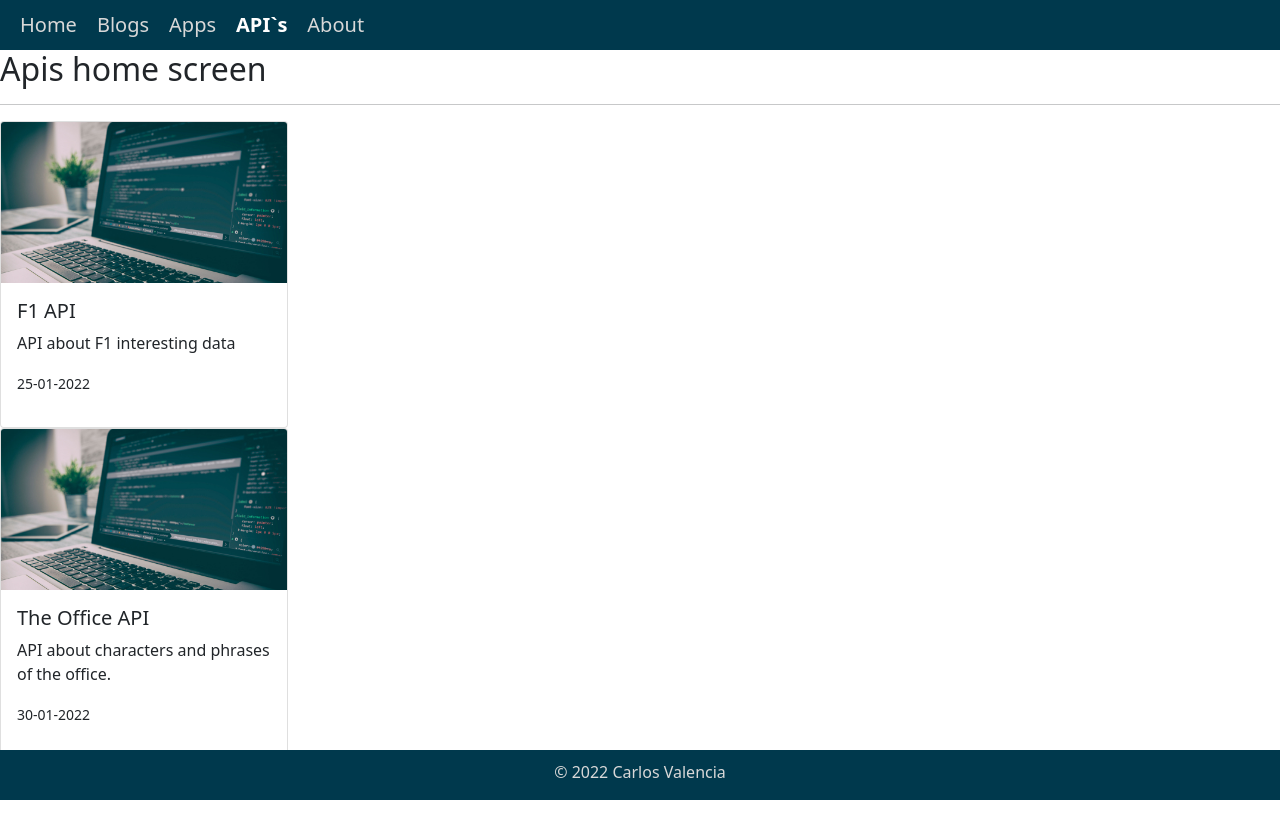
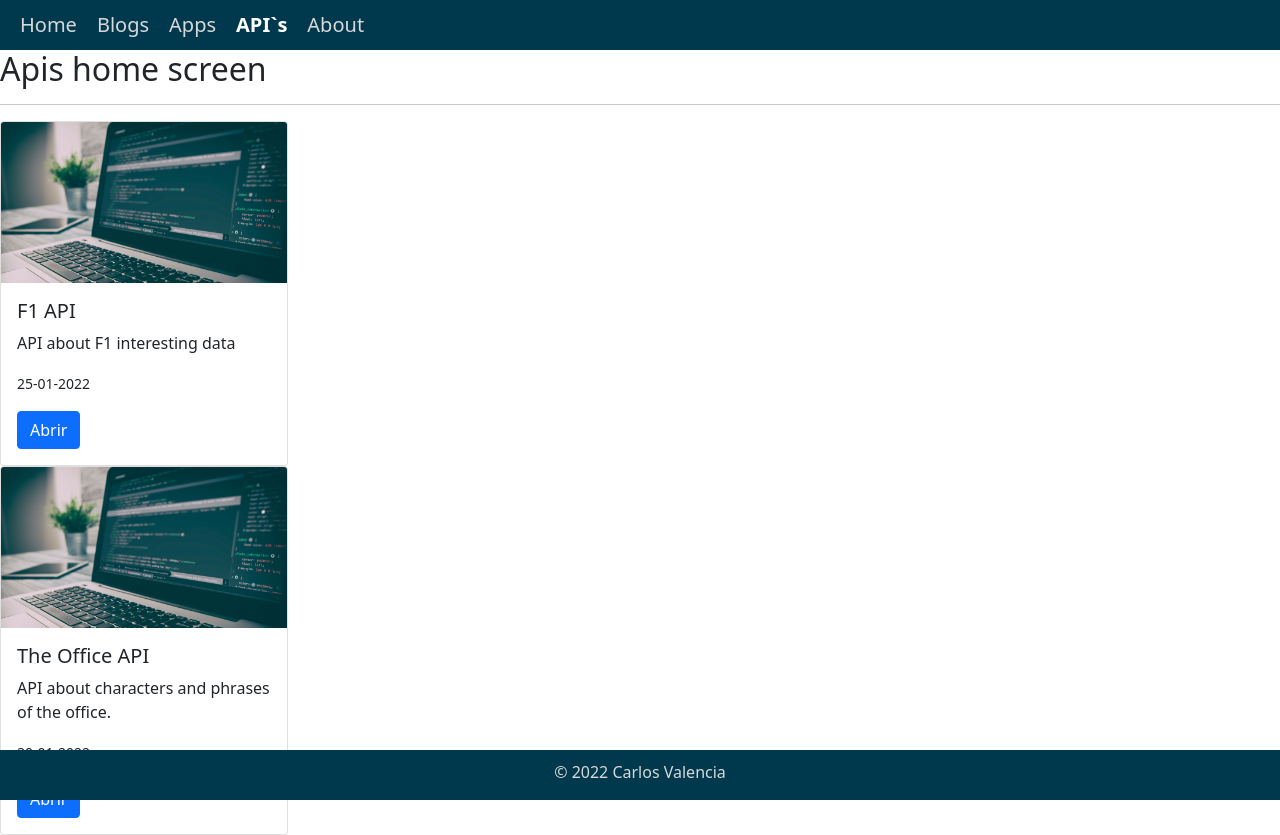
Before and after one commit to carlosValencia01/personal-page, a React (Create React App) app: page /apis in a window 1280 px wide. Before the commit the page ends 800 px from the top, so only its background shows below. Built offline with nearby package versions, Linux system fonts and the light colour scheme.

Commit message:
feat:add bloglist, blogrouter and create entry for big data

```diff
--- /dev/null
+++ b/src/components/blogs/BlogsList.js
@@ -0,0 +1,41 @@
+import React from "react";
+import { Card } from "../shared/Card";
+
+export const BlogsList = () => {
+  const entries = [
+    {
+      id: "1",
+      title: "Big data",
+      img: "https://elordenmundial.com/wp-content/uploads/2020/02/27774352598_ed9cfff30a_c.jpg",
+      description: "¿Que es Big data?",
+      date: "01-02-2022",
+      route: "/blogs/que-es-big-data",
+      category: "blog",
+    },
+    {
+      id: "2",
+      title: "The Office API",
+      img: "https://elordenmundial.com/wp-content/uploads/2020/02/27774352598_ed9cfff30a_c.jpg",
+      description: "API about characters and phrases of the office.",
+      date: "30-01-2022",
+      route: "/blogs/test",
+    },
+  ];
+
+  return (
+    <div>
+      {entries.map((entry) => (
+        <Card key={entry.id} {...entry} />
+      ))}
+    </div>
+  );
+};
+
+//TODO
+/*
+    nav to selected blog
+
+    --future--
+    create a service to get info for cards
+    how to manage images
+*/
--- a/src/components/blogs/BlogsScreen.js
+++ b/src/components/blogs/BlogsScreen.js
@@ -1,12 +1,12 @@
 import React from "react";
-import { BuildingScreen } from "../BuildingScreen";
+import { BlogsList } from "./BlogsList";
 
 export const BlogsScreen = () => {
   return (
     <div>
       <h2>Blogs home screen</h2>
       <hr />
-      <BuildingScreen />
+      <BlogsList />
     </div>
   );
 };
--- /dev/null
+++ b/src/components/blogs/blogsEntries/BigData.js
@@ -0,0 +1,15 @@
+import React from "react";
+
+export const BigData = () => {
+  return (
+    <div>
+      <h1>BIG DATA</h1>
+      <h2>¿Que es Big data?</h2>
+      <p>
+        El termino Big data es aplicado a un conjunto de datos que por su
+        volumen o complejidad superan la capacidad del software común para ser
+        capturados, gestionados y procesados.
+      </p>
+    </div>
+  );
+};
--- a/src/components/shared/Card.js
+++ b/src/components/shared/Card.js
@@ -10,9 +10,9 @@ export const Card = ({ title, img, description, date, route }) => {
         <p>
           <small>{date}</small>
         </p>
-        {/* <a href="#" className="btn btn-primary">
-          Go somewhere
-        </a> */}
+        <a href={route} className="btn btn-primary">
+          Abrir
+        </a>
       </div>
     </div>
   );
--- a/src/routers/AppRouter.js
+++ b/src/routers/AppRouter.js
@@ -3,9 +3,11 @@ import { BrowserRouter, Route, Routes } from "react-router-dom";
 import { AboutScreen } from "../components/about/AboutScreen";
 import { ApisScreen } from "../components/apis/ApisScreen";
 import { AppsScreen } from "../components/apps/AppsScreen";
+import { BigData } from "../components/blogs/blogsEntries/BigData";
 import { BlogsScreen } from "../components/blogs/BlogsScreen";
 import { HomeScreen } from "../components/home/HomeScreen";
 import { NavBar } from "../components/shared/NavBar";
+import { BlogsRouter } from "./BlogsRouter";
 
 export const AppRouter = () => {
   return (
@@ -15,6 +17,7 @@ export const AppRouter = () => {
         <Routes>
           <Route path="/home" element={<HomeScreen />} />
           <Route path="/blogs" element={<BlogsScreen />} />
+          <Route path="/blogs/*" element={<BlogsRouter />} />
           <Route path="/apps" element={<AppsScreen />} />
           <Route path="/apis" element={<ApisScreen />} />
           <Route path="/about" element={<AboutScreen />} />
--- /dev/null
+++ b/src/routers/BlogsRouter.js
@@ -0,0 +1,17 @@
+import React from "react";
+import { Route, Routes } from "react-router-dom";
+import { BigData } from "../components/blogs/blogsEntries/BigData";
+import { BlogsScreen } from "../components/blogs/BlogsScreen";
+import { TestPage } from "../components/TestPage";
+
+export const BlogsRouter = () => {
+  return (
+    <>
+      <Routes>
+        <Route path="/que-es-big-data" element={<BigData />} />
+        <Route path="/test" element={<TestPage />} />
+        <Route path="*" element={<BlogsScreen />} />
+      </Routes>
+    </>
+  );
+};
```
